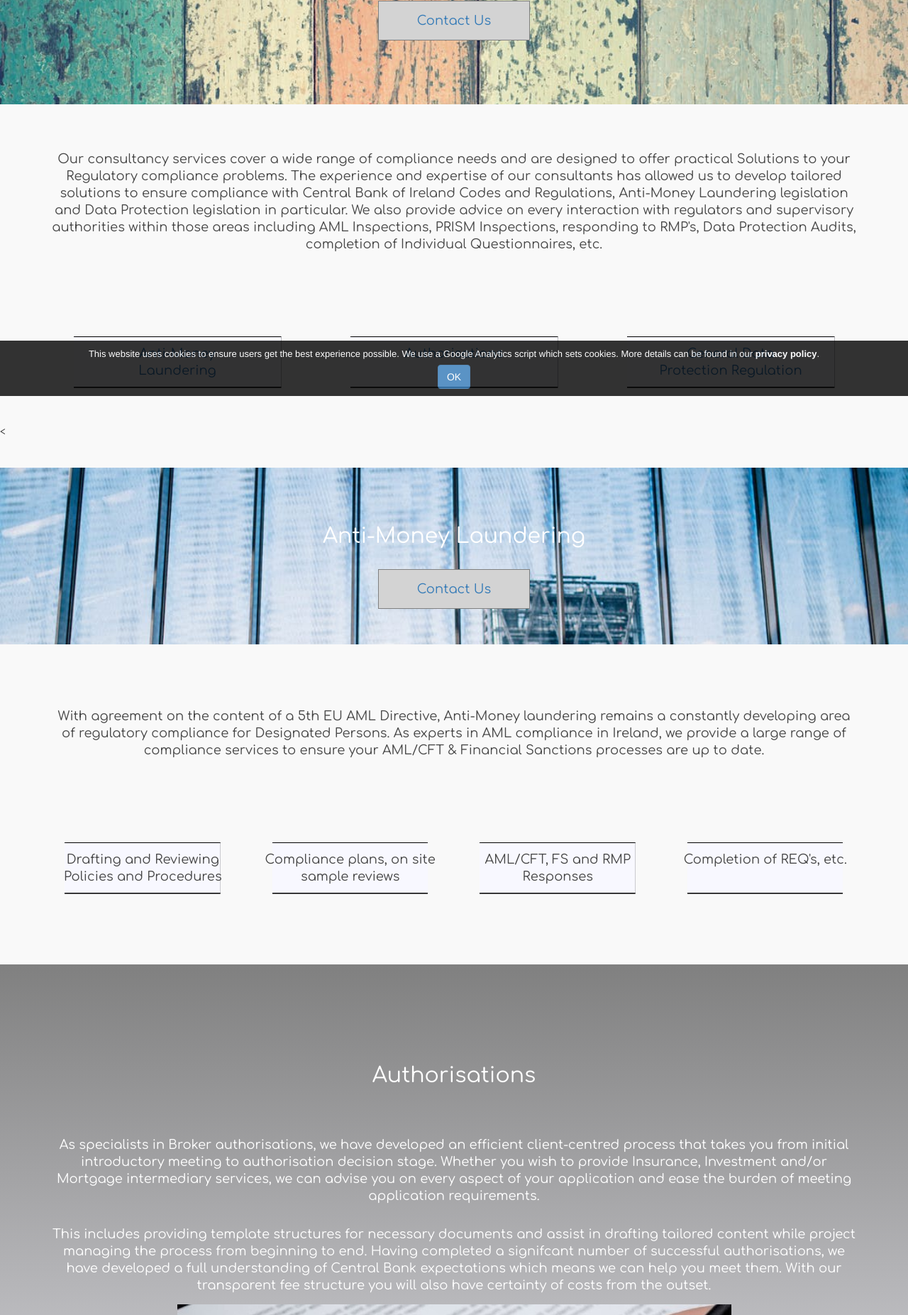
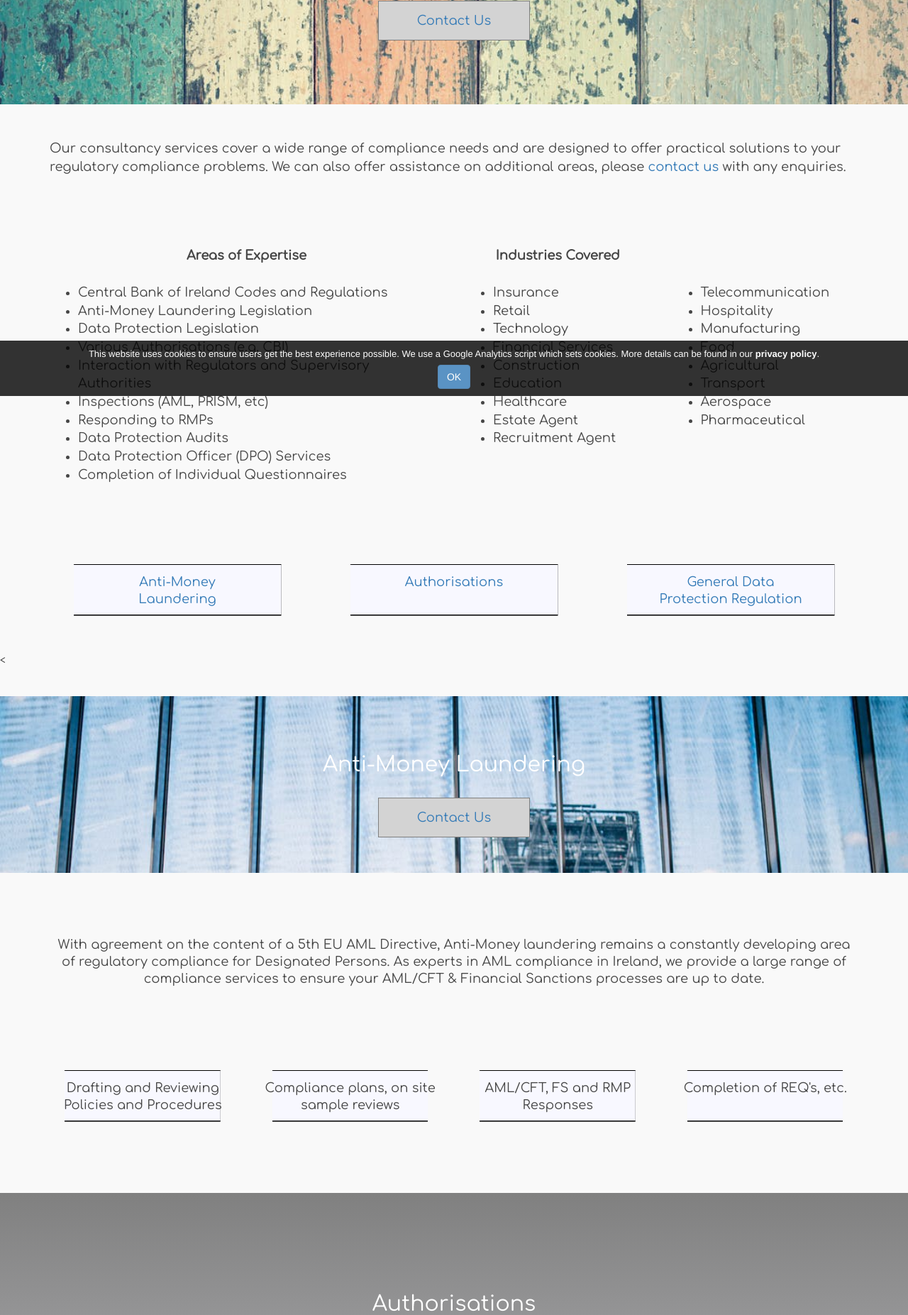
Before and after one commit to marksdel/regsol-web, a PHP site: page /consulting.php in a window 1280 px wide. Shown: the part 242-2095 px from the top of the page at 71% size. Run offline with PHP 8.4, Linux system fonts and the light colour scheme.

Commit message:
Change consulting homepage to list

```diff
--- a/consulting.php
+++ b/consulting.php
@@ -49,9 +49,57 @@
 			</div>
 			<br><br>
 		</div>
-		<div class="container centered-column"  >
-			<div class="col-sm-12 col-xs-12 centered-column" >
-			<p>	Our consultancy services cover a wide range of compliance needs and are designed to offer practical Solutions to your Regulatory compliance problems. The experience and expertise of our consultants has allowed us to develop tailored solutions to ensure compliance with Central Bank of Ireland Codes and Regulations, Anti-Money Laundering legislation and Data Protection legislation in particular. We also provide advice on every interaction with regulators and supervisory authorities within those areas including AML Inspections, PRISM Inspections, responding to RMP's, Data Protection Audits, completion of Individual Questionnaires, etc.</p>
+		<div class="container centered-column consulting-body"  >
+			<div class="col-sm-12 col-xs-12 text-left" >
+			Our consultancy services cover a wide range of compliance needs and are designed to offer practical solutions to your regulatory compliance problems. We can also offer assistance on additional areas, please <a href="about.php#contact">contact us</a> with any enquiries.
+			</div>
+		</div>
+		<div class="container consulting-body">
+			<div class="col-sm-6">
+				<div align="center">
+					<b>Areas of Expertise</b><br><br>
+				</div>
+				<ul>
+					<li>Central Bank of Ireland Codes and Regulations</li>
+					<li>Anti-Money Laundering Legislation </li>
+					<li>Data Protection Legislation </li>
+					<li>Various Authorisations (e.g. CBI)</li>
+					<li>Interaction with Regulators and Supervisory Authorities</li>
+					<li>Inspections (AML, PRISM, etc)</li>
+					<li>Responding to RMPs</li>
+					<li>Data Protection Audits</li>
+					<li> Data Protection Officer (DPO) Services</li>
+					<li>Completion of Individual Questionnaires</li>
+				</ul>
+			</div>
+			<div class="col-sm-3">
+				<div align="center">
+					<b>Industries Covered</b><br><br>
+				</div>
+				<ul>
+					<li>Insurance</li>
+					<li>Retail</li>
+					<li>Technology</li>
+					<li>Financial Services</li>
+					<li>Construction</li>
+					<li>Education</li>
+					<li>Healthcare</li>
+					<li>Estate Agent</li>
+					<li>Recruitment Agent</li>
+				</ul>
+			</div>
+			<div class="col-sm-3">
+				<br><br>
+				<ul>
+					<li>Telecommunication</li>
+					<li>Hospitality</li>
+					<li>Manufacturing</li>
+					<li>Food</li>
+					<li>Agricultural</li>
+					<li>Transport</li>
+					<li>Aerospace</li>
+					<li>Pharmaceutical</li>
+				</ul>
 			</div>
 		</div>
 
@@ -144,7 +192,7 @@
 		</div>
 		<div class="container centered-column">
 			<div class="col-sm-12 col-xs-12">
-				<h2> Try our <a href="gdpr-questionnaire.php" target="_new">GDPR Questionnaire</a> to assess your readiness</a>
+				<h2> **Try our <a href="gdpr-questionnaire.php" target="_new">GDPR Questionnaire</a> to assess your readiness**</a>
 				<h2>What is the GDPR?</h2>
 				<p class="text-left">The GDPR is the <a href="https://www.eugdpr.org/">European Union&rsquo;s General Data Protection Regulation</a>. Its purpose is to &ldquo;harmonize data privacy laws across Europe, to protect and empower all EU residents&rsquo; data privacy, and to reshape the way organizations across the region approach data privacy for EU residents wherever they work in the world.&rdquo;</p>
 
--- a/css/main.css
+++ b/css/main.css
@@ -91,6 +91,9 @@
 
 }
 
+.consulting-body{
+	font-size: 18px;
+}
 .gdpr-answer{
 	background-color: #D3D3D3;
 	border: 1px solid black;
```
